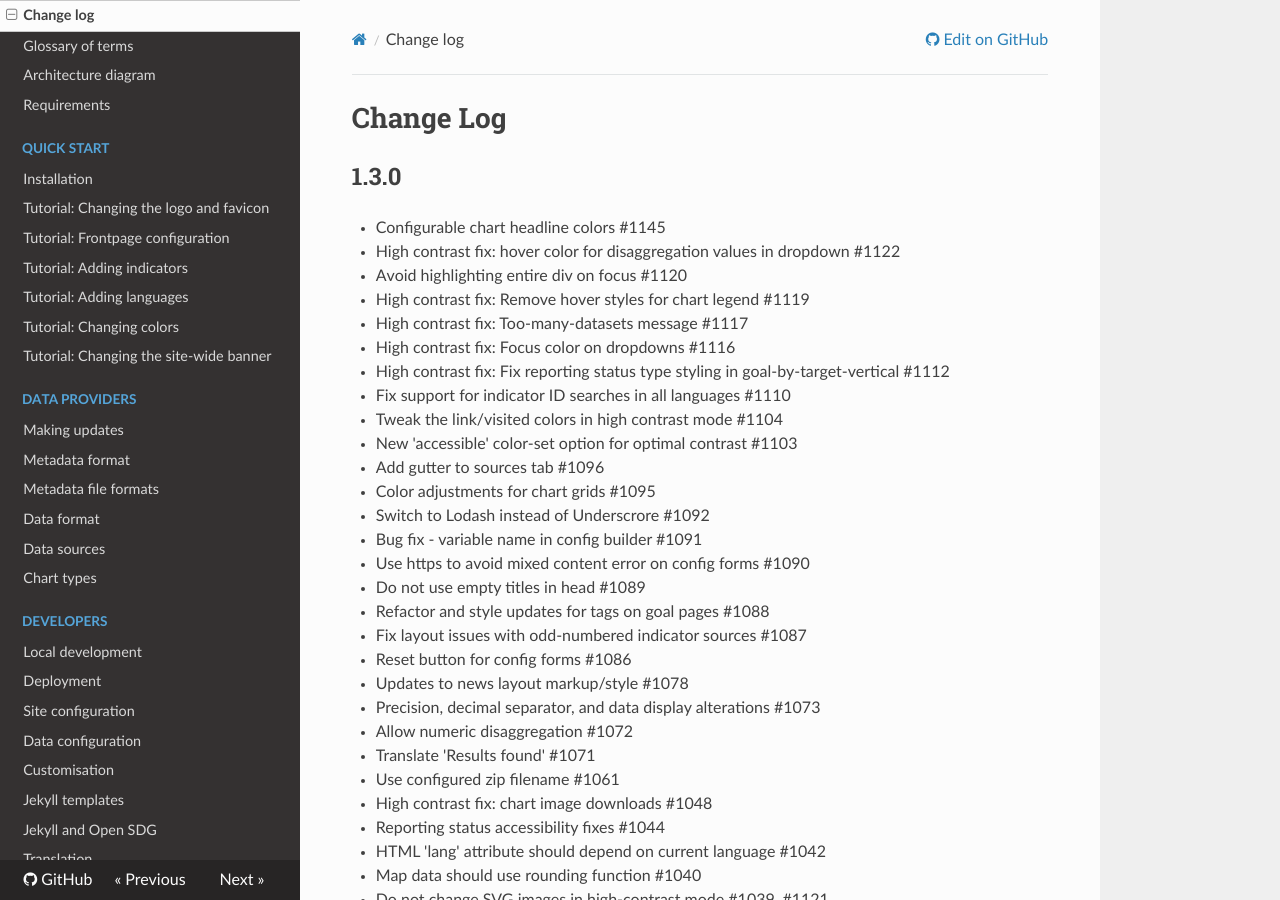
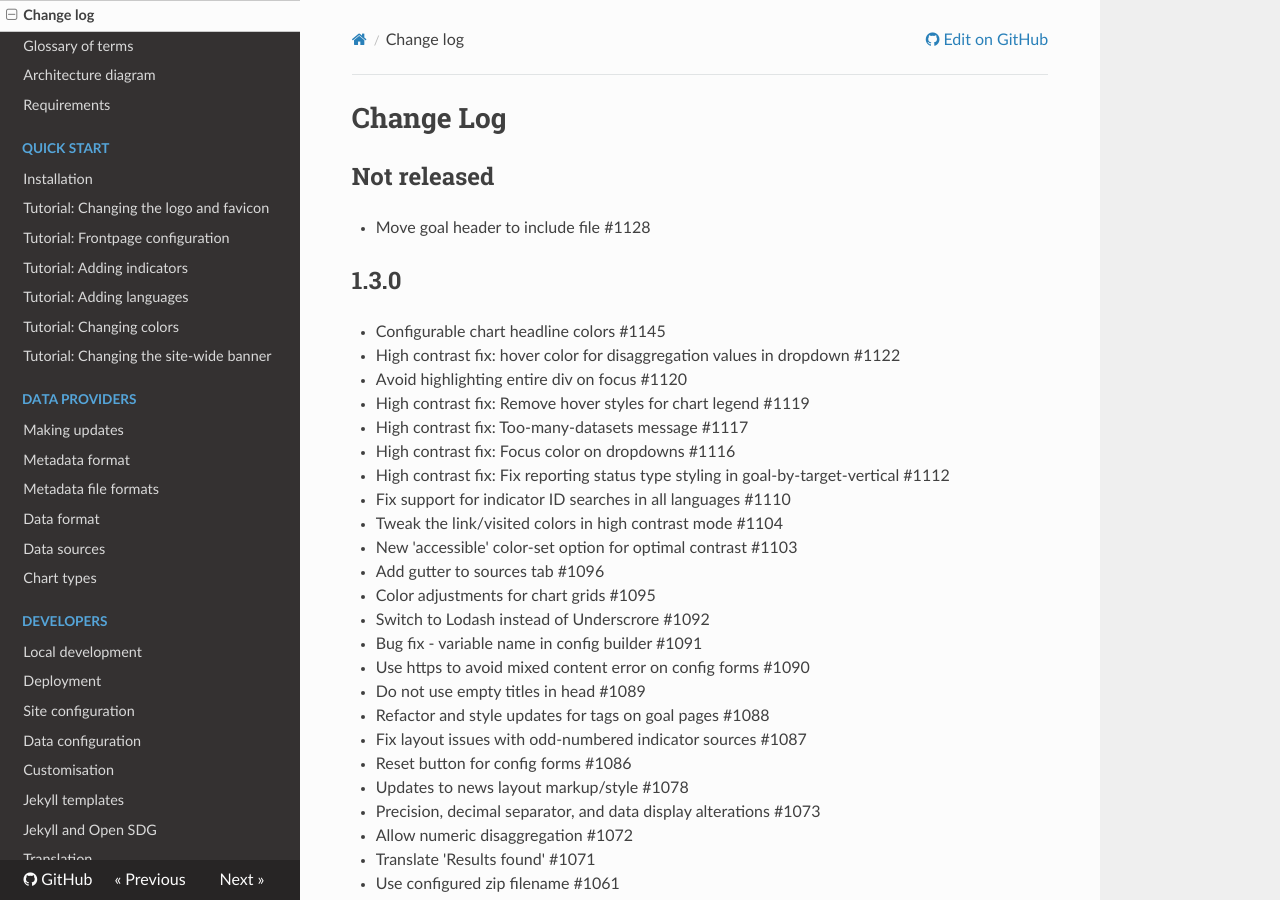
Before and after one commit to open-sdg/open-sdg, an MkDocs documentation site: the page built from docs/changelog.md, in a window 1280 px wide and 900 px high. Built offline with MkDocs 1.6.1, drawn with Linux system fonts in a browser that asks for light colours; nearby versions of some CDN libraries; old or Windows-style settings are respelled for this version of MkDocs.

Commit message:
Changelog for goal header move

```diff
--- a/docs/changelog.md
+++ b/docs/changelog.md
@@ -1,4 +1,8 @@
 <h1>Change Log</h1>
+
+## Not released
+
+* Move goal header to include file #1128
 
 ## 1.3.0
 
```
